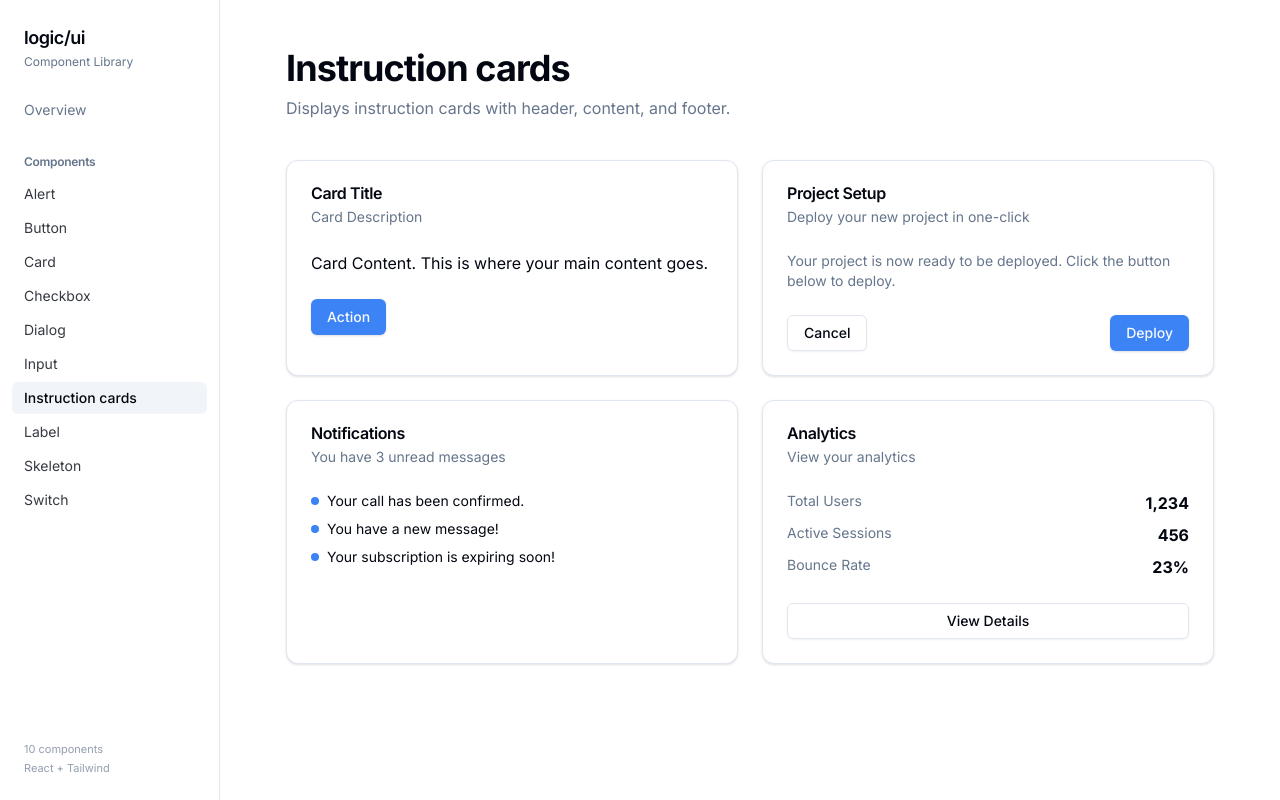
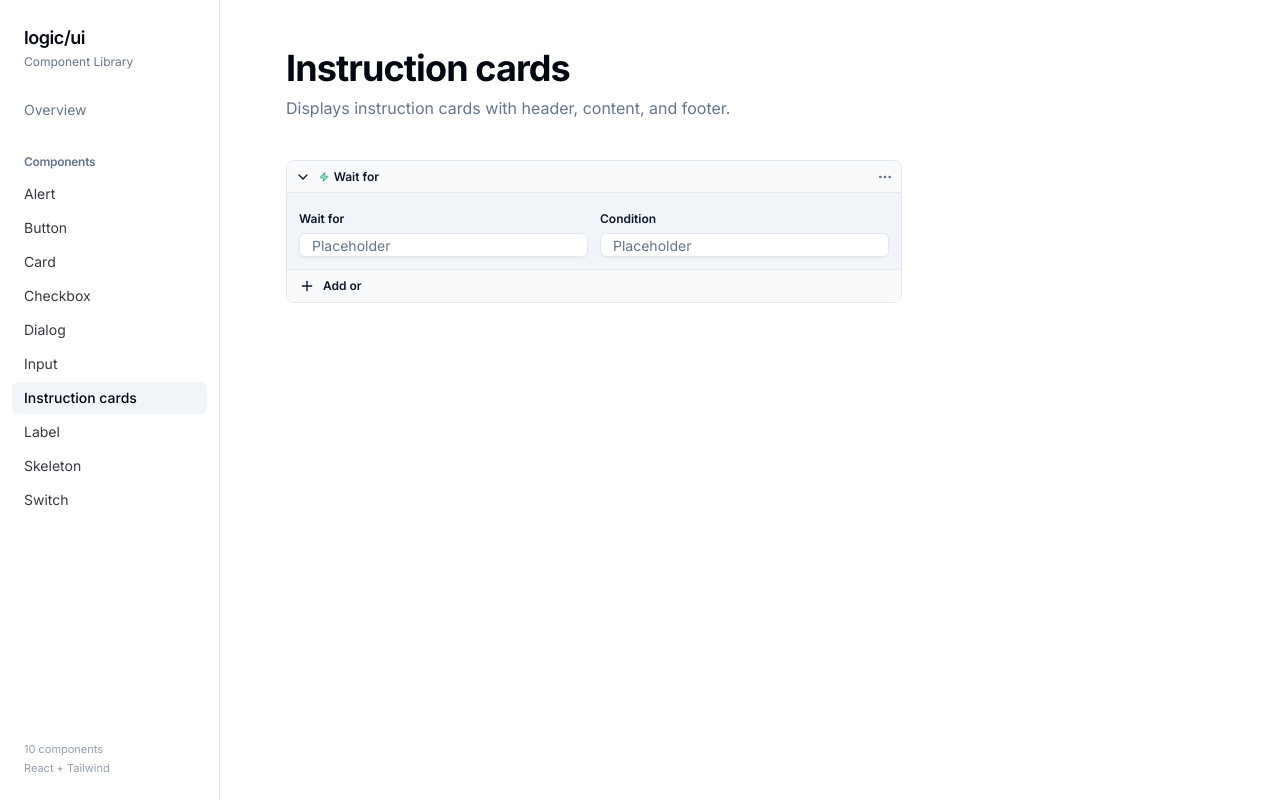
Before and after one commit to pasco-pasco/design-to-code, a React (Vite) app: page /components/instruction-cards in a window 1280 px wide. Built offline with nearby package versions, Linux system fonts and the light colour scheme.

Commit message:
Refactor InstructionCardsPage to utilize InstructionCard component from Figma design, replacing previous card examples with a single collapsible card implementation.

```diff
--- /dev/null
+++ b/src/components/ui/instruction-card.tsx
@@ -0,0 +1,134 @@
+import * as React from "react"
+import { ChevronDown, Zap, MoreHorizontal, Plus } from "lucide-react"
+import { cn } from "@/lib/utils"
+import { Input } from "./input"
+import { Button } from "./button"
+
+/**
+ * InstructionCard Component
+ *
+ * A collapsible card component for displaying instruction steps with:
+ * - Header with status indicator and controls
+ * - Content area with input fields
+ * - Footer with action buttons
+ *
+ * Props:
+ * - title: The instruction type (e.g., "Wait for")
+ * - defaultExpanded: Whether the card starts expanded (default: true)
+ */
+
+interface InstructionCardProps {
+  title?: string
+  defaultExpanded?: boolean
+}
+
+export function InstructionCard({
+  title = "Wait for",
+  defaultExpanded = true
+}: InstructionCardProps) {
+  // State to track if the card is expanded or collapsed
+  const [isExpanded, setIsExpanded] = React.useState(defaultExpanded)
+
+  return (
+    <div className="w-full max-w-[616px] rounded-lg overflow-hidden border border-slate-200">
+      {/*
+        HEADER SECTION
+        - Light gray background (slate-50)
+        - Contains: collapse arrow, status badge, menu button
+      */}
+      <div className="bg-slate-50 border-b border-slate-200 px-1 py-0 h-8 flex items-center">
+        <div className="flex items-center justify-between w-full">
+          {/* Left side: Collapse arrow + Status badge */}
+          <div className="flex items-center gap-0">
+            {/* Collapse/Expand Button */}
+            <button
+              onClick={() => setIsExpanded(!isExpanded)}
+              className="p-1 hover:bg-slate-100 rounded transition-colors"
+              aria-label={isExpanded ? "Collapse" : "Expand"}
+            >
+              <ChevronDown
+                className={cn(
+                  "h-4 w-4 text-slate-900 transition-transform duration-200",
+                  isExpanded ? "rotate-0" : "-rotate-90"
+                )}
+              />
+            </button>
+
+            {/* Status Badge with Icon */}
+            <div className="flex items-center gap-1 px-1">
+              <div className="flex items-center justify-center w-[10.67px] h-[10.67px]">
+                <Zap className="h-2.5 w-2.5 text-emerald-600 fill-emerald-200" />
+              </div>
+              <span className="text-xs font-semibold text-slate-900">
+                {title}
+              </span>
+            </div>
+          </div>
+
+          {/* Right side: Menu button */}
+          <button
+            className="p-1 hover:bg-slate-100 rounded transition-colors"
+            aria-label="More options"
+          >
+            <MoreHorizontal className="h-4 w-4 text-slate-500" />
+          </button>
+        </div>
+      </div>
+
+      {/*
+        CONTENT SECTION
+        - Slightly darker gray background (slate-100)
+        - Contains: Two input fields side by side
+        - Uses smooth height animation when collapsing/expanding
+      */}
+      <div
+        className={cn(
+          "bg-slate-100 border-b border-slate-200 transition-all duration-200 ease-in-out overflow-hidden",
+          isExpanded ? "max-h-[200px] opacity-100" : "max-h-0 opacity-0"
+        )}
+      >
+        <div className="p-3">
+          <div className="grid grid-cols-2 gap-3">
+            {/* Left Input: "Wait for" */}
+            <div className="space-y-1">
+              <label className="text-xs font-semibold text-slate-900">
+                Wait for
+              </label>
+              <Input
+                placeholder="Placeholder"
+                className="h-6 text-xs bg-white border-slate-200"
+              />
+            </div>
+
+            {/* Right Input: "Condition" */}
+            <div className="space-y-1">
+              <label className="text-xs font-semibold text-slate-900">
+                Condition
+              </label>
+              <Input
+                placeholder="Placeholder"
+                className="h-6 text-xs bg-white border-slate-200"
+              />
+            </div>
+          </div>
+        </div>
+      </div>
+
+      {/*
+        FOOTER SECTION
+        - Matches header background (slate-50)
+        - Contains: "+ Add or" button
+      */}
+      <div className="bg-slate-50 px-2 py-0 h-8 flex items-center">
+        <Button
+          variant="ghost"
+          size="sm"
+          className="h-6 px-1 text-xs font-semibold text-slate-900 hover:bg-slate-100"
+        >
+          <Plus className="h-4 w-4" />
+          Add or
+        </Button>
+      </div>
+    </div>
+  )
+}
--- a/src/pages/components/InstructionCardsPage.tsx
+++ b/src/pages/components/InstructionCardsPage.tsx
@@ -1,7 +1,6 @@
-import { Card, CardContent, CardDescription, CardFooter, CardHeader, CardTitle } from '@/components/ui/card'
-import { Button } from '@/components/ui/button'
+import { InstructionCard } from '@/components/ui/instruction-card'
 
-// This is a duplicate of CardPage.tsx but specifically for "Instruction cards"
+// This page demonstrates the InstructionCard component created from Figma design
 export function InstructionCardsPage() {
   return (
     <div className="space-y-10">
@@ -13,91 +12,21 @@ export function InstructionCardsPage() {
         </p>
       </div>
 
-      {/* Grid of Card Examples - 2 columns on medium screens and up */}
-      <div className="grid gap-6 md:grid-cols-2">
-        {/* Basic Card Example */}
-        <Card>
-          <CardHeader>
-            <CardTitle>Card Title</CardTitle>
-            <CardDescription>Card Description</CardDescription>
-          </CardHeader>
-          <CardContent>
-            <p>Card Content. This is where your main content goes.</p>
-          </CardContent>
-          <CardFooter>
-            <Button>Action</Button>
-          </CardFooter>
-        </Card>
+      {/* InstructionCard Example - Converted from Figma Design */}
+      <div className="space-y-4">
+        <InstructionCard title="Wait for" defaultExpanded={true} />
 
-        {/* Project Setup Example */}
-        <Card>
-          <CardHeader>
-            <CardTitle>Project Setup</CardTitle>
-            <CardDescription>Deploy your new project in one-click</CardDescription>
-          </CardHeader>
-          <CardContent>
-            <p className="text-sm text-muted-foreground">
-              Your project is now ready to be deployed. Click the button below to deploy.
-            </p>
-          </CardContent>
-          <CardFooter className="flex justify-between">
-            <Button variant="outline">Cancel</Button>
-            <Button>Deploy</Button>
-          </CardFooter>
-        </Card>
+        {/*
+          Try clicking the arrow icon to collapse/expand the card!
 
-        {/* Notifications Example */}
-        <Card>
-          <CardHeader>
-            <CardTitle>Notifications</CardTitle>
-            <CardDescription>You have 3 unread messages</CardDescription>
-          </CardHeader>
-          <CardContent>
-            <div className="space-y-2">
-              {/* Each notification item with a dot indicator */}
-              <div className="flex items-center gap-2">
-                <div className="h-2 w-2 rounded-full bg-primary" />
-                <p className="text-sm">Your call has been confirmed.</p>
-              </div>
-              <div className="flex items-center gap-2">
-                <div className="h-2 w-2 rounded-full bg-primary" />
-                <p className="text-sm">You have a new message!</p>
-              </div>
-              <div className="flex items-center gap-2">
-                <div className="h-2 w-2 rounded-full bg-primary" />
-                <p className="text-sm">Your subscription is expiring soon!</p>
-              </div>
-            </div>
-          </CardContent>
-        </Card>
-
-        {/* Analytics Example */}
-        <Card>
-          <CardHeader>
-            <CardTitle>Analytics</CardTitle>
-            <CardDescription>View your analytics</CardDescription>
-          </CardHeader>
-          <CardContent>
-            <div className="space-y-2">
-              {/* Key-value pairs for analytics data */}
-              <div className="flex justify-between">
-                <span className="text-sm text-muted-foreground">Total Users</span>
-                <span className="font-bold">1,234</span>
-              </div>
-              <div className="flex justify-between">
-                <span className="text-sm text-muted-foreground">Active Sessions</span>
-                <span className="font-bold">456</span>
-              </div>
-              <div className="flex justify-between">
-                <span className="text-sm text-muted-foreground">Bounce Rate</span>
-                <span className="font-bold">23%</span>
-              </div>
-            </div>
-          </CardContent>
-          <CardFooter>
-            <Button variant="outline" className="w-full">View Details</Button>
-          </CardFooter>
-        </Card>
+          Features implemented:
+          ✅ Collapsible header with animated chevron
+          ✅ Status badge with bolt icon (placeholder for custom icon)
+          ✅ Two input fields for "Wait for" and "Condition"
+          ✅ Footer with "+ Add or" button
+          ✅ Matches Figma design colors (slate-50 header/footer, slate-100 content)
+          ✅ Uses your existing design tokens where possible
+        */}
       </div>
     </div>
   )
```
